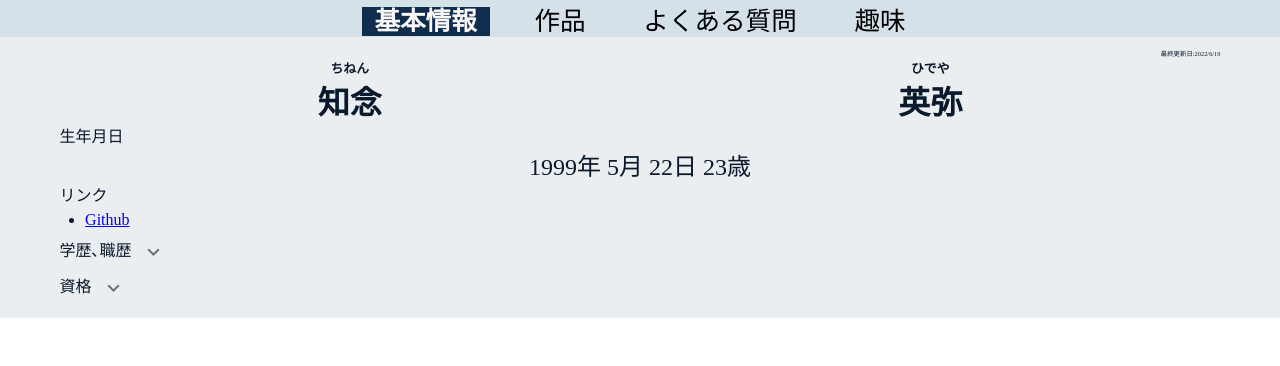
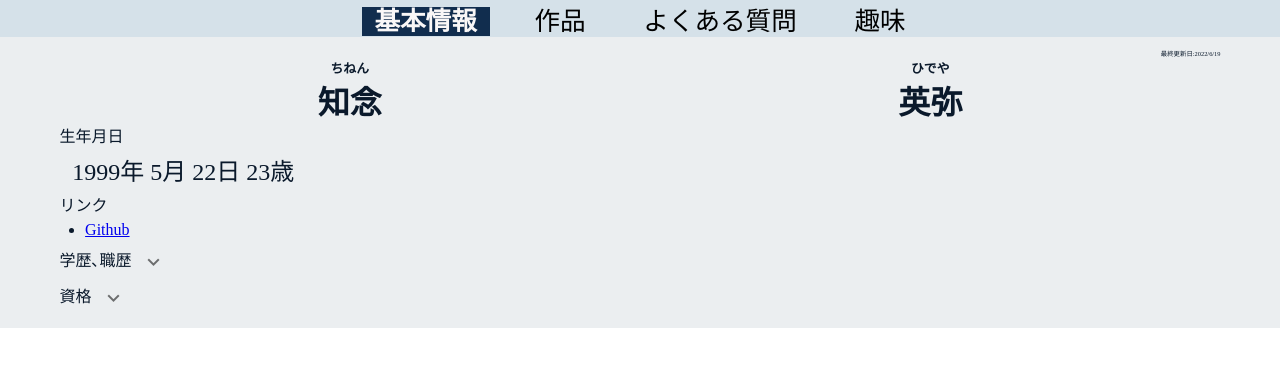
Before and after one commit to s19013/my-profile, a Vue app: page /Home in a window 1280 px wide. Shown: the top 366 px of the page. Built offline with nearby package versions, Linux system fonts and the light colour scheme.

Commit message:
左寄せに変更､マージン追加

```diff
--- a/src/components/home/DateOfBirthComponent.vue
+++ b/src/components/home/DateOfBirthComponent.vue
@@ -33,9 +33,10 @@ import dayjs from "dayjs";
 
 <style lang="scss" scoped>
 .birthDay{
-  text-align: center;
+  // text-align: center;
   p{
-    font-size:150%
+    font-size:150%;
+    margin: 5px 1vw;
   }
 }
 
```
